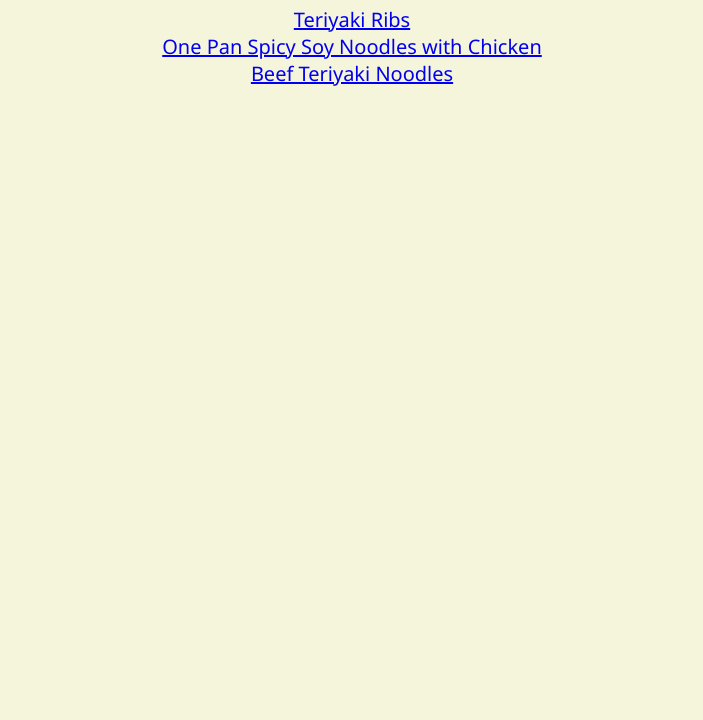
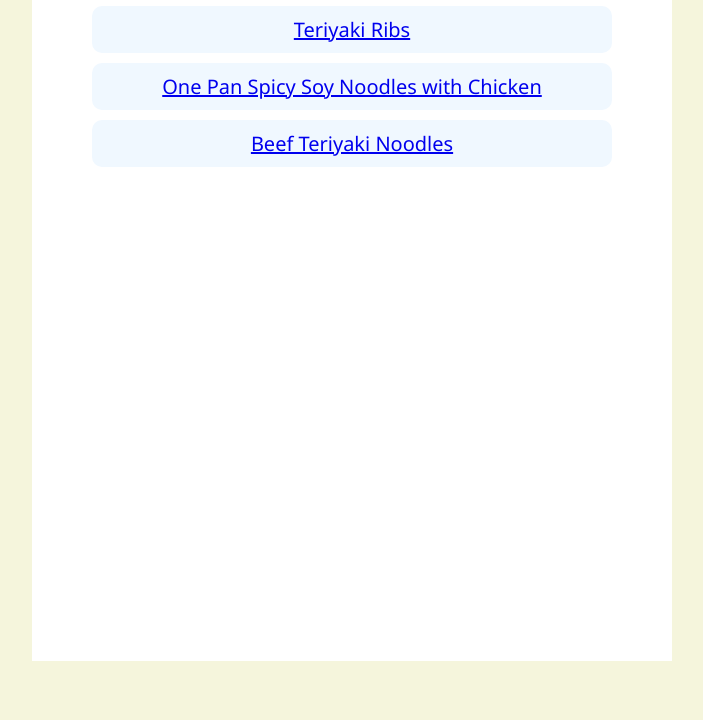
Before and after one commit to constantgrind/odin-recipes, a plain HTML site: page index.html in a window 1280 px wide. Shown: the part 80-800 px from the top of the page, without its empty margins (288-991 px from the left). Drawn offline with Linux system fonts and the light colour scheme.

Commit message:
style: Positioned the elements better on page

```diff
--- a/css/styles.css
+++ b/css/styles.css
@@ -3,6 +3,11 @@ body {
     margin: auto;
     font-family: 'Segoe UI', Tahoma, Verdana, sans-serif;
     background-color: beige;
+}
+
+.index-style {
+    background-color: white;
+    height: 90vh;
 }
 
 .container {
@@ -36,3 +41,11 @@ body {
     padding: 0;
     font-size: 20px;
 }
+
+.main_list li {
+    padding: 10px;
+    background-color: aliceblue;
+    margin: 10px auto;
+    width: 500px;
+    border-radius: 10px;
+}
--- a/index.html
+++ b/index.html
@@ -7,7 +7,7 @@
 </head>
 
 <body>
-    <div class="container">
+    <div class="container index-style">
         <h1>Odin Recipes</h1>
         <ul class="main_list">
             <li><a href="./recipes/teriyaki_ribs.html">Teriyaki Ribs</a></li>
```
